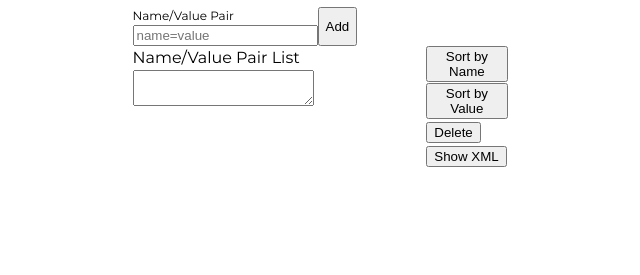
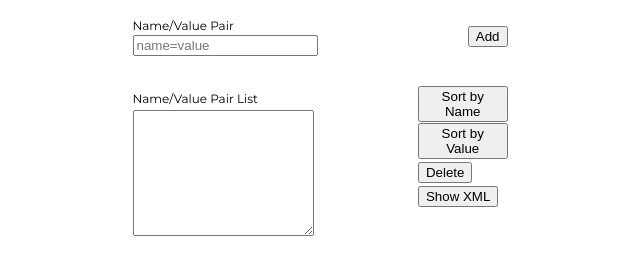
Before and after one commit to OlgaRuzhylenko/Pepperi_test_task_Olga_Ruzhylenko, a website built with Vite: page pepperi_test_task/index.html in a window 1280 px wide. Shown: the part 59-334 px from the top of the page, without its empty margins (320-960 px from the left). Built offline with nearby package versions, Linux system fonts and the light colour scheme.

Commit message:
css start

```diff
--- a/pepperi_test_task/src/style.css
+++ b/pepperi_test_task/src/style.css
@@ -54,25 +54,26 @@ img {
   }
 }
 @media screen and (min-width: 375px) {
-  .input-box {
-    display: flex;
-    flex-direction: column;
+  .title {
+    margin-bottom: 20px;
+    text-align: center;
   }
+}
+.form {
 }
 @media screen and (min-width: 375px) {
   .input-btn-box {
     display: flex;
+    justify-content: space-between;
+    align-items: center;
+
+    margin-bottom: 30px;
   }
 }
 @media screen and (min-width: 375px) {
-  .area-btn-box {
+  .input-box {
     display: flex;
-  }
-}
-@media screen and (min-width: 375px) {
-  .title {
-    margin-bottom: 10px;
-    text-align: center;
+    flex-direction: column;
   }
 }
 @media screen and (min-width: 375px) {
@@ -80,3 +81,30 @@ img {
     font-size: 12px;
   }
 }
+.form-input {
+}
+.btn-add {
+}
+@media screen and (min-width: 375px) {
+  .area-btn-box {
+    display: flex;
+  }
+}
+.form-label-box {
+}
+@media screen and (min-width: 375px) {
+  .form-label-list {
+    font-size: 12px;
+  }
+}
+@media screen and (min-width: 375px) {
+  .form-textarea {
+    min-height: 120px;
+  }
+}
+.form-list {
+}
+.form-item {
+}
+.form-list-btn {
+}
```
